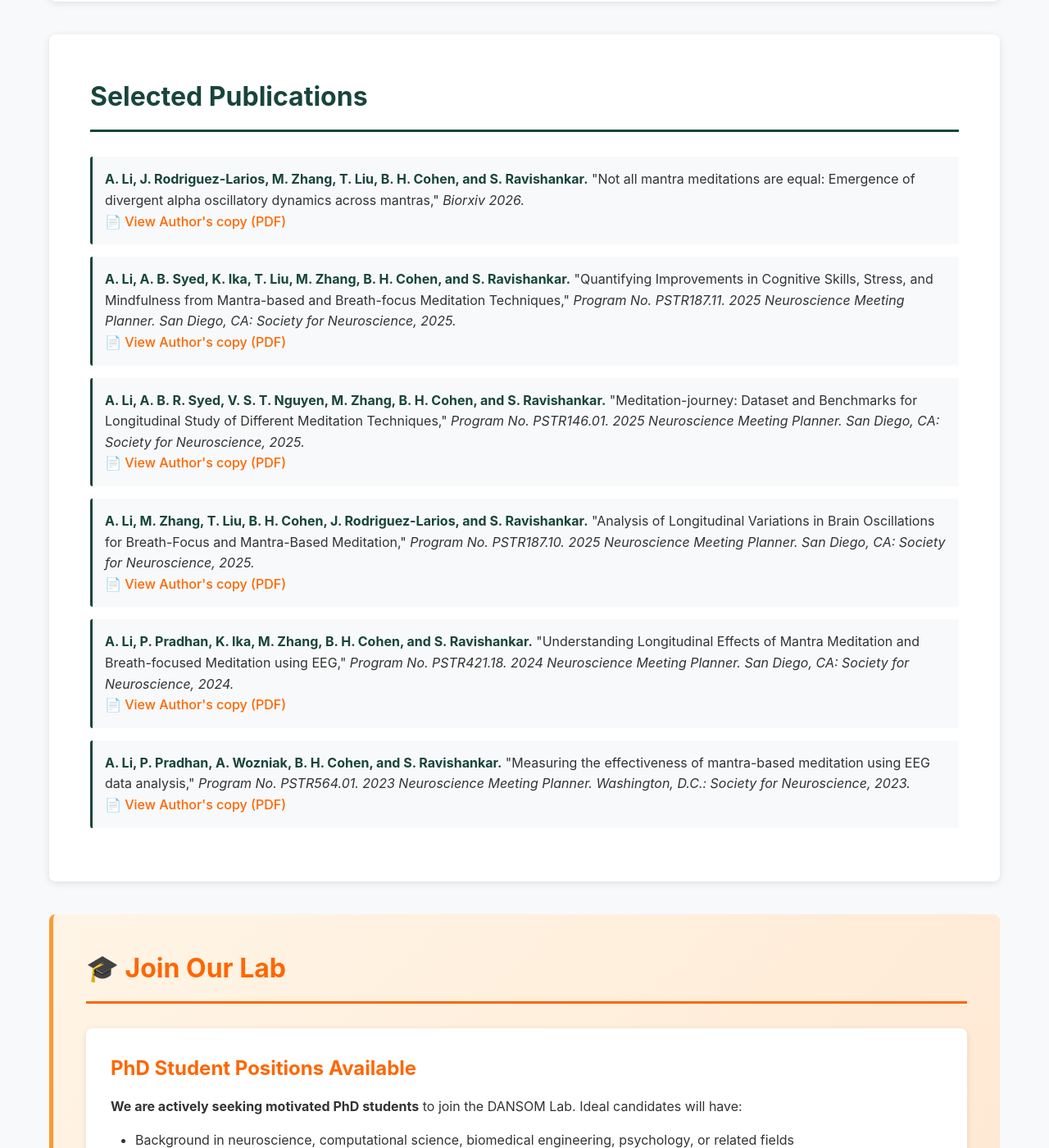
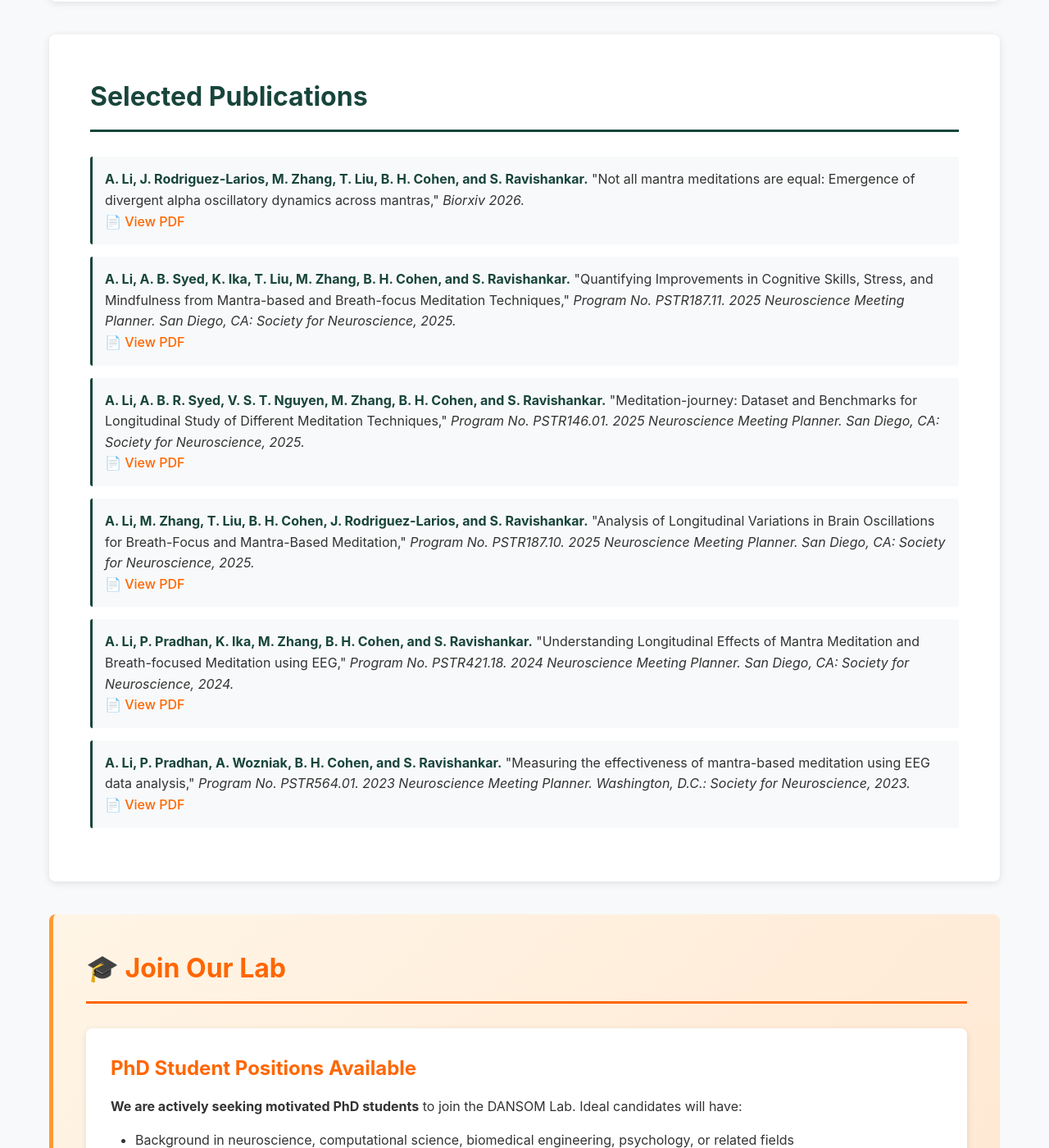
Before and after one commit to dans-om/dans-om.github.io, a Jekyll site: the page built from index.md, in a window 1280 px wide and 1400 px high, scrolled down 4610 px. Shown: the whole window at 82% size. Built offline with Jekyll 4.4.1, drawn with Linux system fonts in a browser that asks for light colours.

Commit message:
pdf description

```diff
--- a/index.md
+++ b/index.md
@@ -152,7 +152,7 @@ title: Home
             <li>
                 <strong>{{ pub.authors }}.</strong> "{{ pub.title }}," <em>{{ pub.venue }}</em>
                 {% if pub.pdf %}
-                <br><a href="{{ pub.pdf | relative_url }}" target="_blank">📄 View Author's copy (PDF)</a>
+                <br><a href="{{ pub.pdf | relative_url }}" target="_blank">📄 View PDF</a>
                 {% endif %}
                 {% if pub.link and pub.link != "" %}
                 <br><a href="{{ pub.link }}" target="_blank">🔗 Link</a>
```
